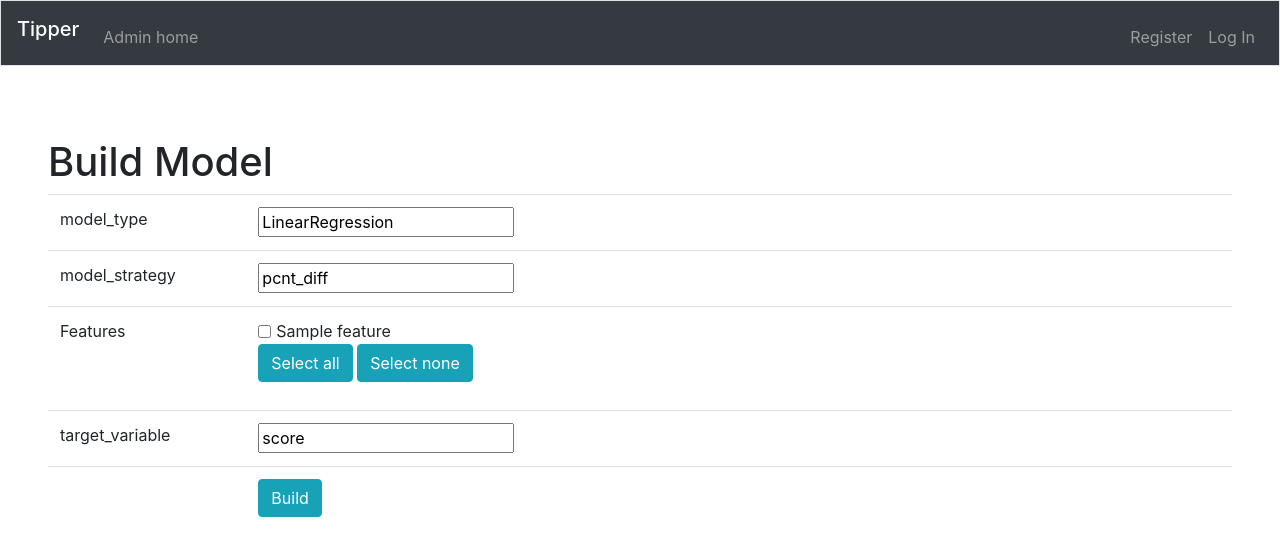
After one commit to mitchmike/tipper-api, a Python web app: template api/templates/admin/model_build.html in a window 1280 px wide. The commit adds this page. Shown: the top 556 px of the page. Run offline with Jinja, Linux system fonts and the light colour scheme; the template is opened without the code that fills it: most values are stand-ins (such as "Sample title", 1, 10 or a date in 2020).

Commit message:
fill out model management page

```diff
--- /dev/null
+++ b/api/templates/admin/model_build.html
@@ -0,0 +1,92 @@
+{% extends 'base.html' %}
+
+{% block header %}
+    <h1>{% block title %}Build Model{% endblock %}</h1>
+{% endblock %}
+
+{% block content %}
+    <form method="post" autocomplete="off">
+        <input autocomplete="false" name="hidden" type="text" style="display:none;">
+        <table class="table table-hover">
+            <tr>
+                <td>
+                    <div class="row">
+                        <legend class="col-form-label col-sm-2 pt-0">model_type</legend>
+                        <div class="col-sm"><input name="model_type" type="text" id="model_type"
+                                                   value="LinearRegression"/></div>
+                    </div>
+                </td>
+            </tr>
+            <tr>
+                <td>
+                    <div class="row">
+                        <legend class="col-form-label col-sm-2 pt-0">model_strategy</legend>
+                        <div class="col-sm"><input name="model_strategy" type="text" id="model_strategy"
+                                                   value="pcnt_diff"/></div>
+                    </div>
+                </td>
+            </tr>
+            <tr>
+                <td>
+                    <fieldset class="form-group">
+                        <div class="row">
+                            <legend class="col-form-label col-sm-2 pt-0">Features</legend>
+                            <div class="col-sm">
+                                {% for feature in features %}
+                                    <div class="form-check form-check-inline">
+                                        {% if feature in selected_features %}
+                                            <input checked class="form-check-input feature-check" name="feature"
+                                                   type="checkbox"
+                                                   value="{{ feature }}" id="{{ feature }}">
+                                        {% else %}
+                                            <input class="form-check-input feature-check" name="feature" type="checkbox"
+                                                   value="{{ feature }}" id="{{ feature }}">
+                                        {% endif %}
+                                        <label class="form-check-label" for="{{ feature }}">
+                                            {{ feature }}
+                                        </label>
+                                    </div>
+                                {% endfor %}
+                                <br/>
+                                <button type="button" id="selectAllBtn" class="btn btn-info">Select all</button>
+                                <button type="button" id="selectNoneBtn" class="btn btn-info">Select none</button>
+                            </div>
+                        </div>
+                    </fieldset>
+                </td>
+            </tr>
+            <tr>
+                <td>
+                    <div class="row">
+                        <legend class="col-form-label col-sm-2 pt-0">target_variable</legend>
+                        <div class="col-sm"><input name="target_variable" type="text" id="target_variable"
+                                                   value="score"/></div>
+                    </div>
+                </td>
+            </tr>
+            <tr>
+                <td>
+                    <div class="row">
+                        <legend class="col-form-label col-sm-2 pt-0"></legend>
+                        <div class="col-sm"><input class="btn btn-info" type="submit"
+                                                   formaction="{{ url_for('model_mgmt_api.build_model') }}"
+                                                   value="Build"></div>
+                    </div>
+                </td>
+            </tr>
+        </table>
+        <div>
+
+        </div>
+    </form>
+    <script>
+        $('#selectAllBtn').click(function () {
+            $('.feature-check').attr('checked', true)
+        })
+        $('#selectNoneBtn').click(function () {
+            $('.feature-check').attr('checked', false)
+        })
+
+
+    </script>
+{% endblock %}
--- a/predictions/ResultPredictor.py
+++ b/predictions/ResultPredictor.py
@@ -58,7 +58,7 @@ class ResultPredictor:
                     LOGGER.error(e.strerror)
         if model is None:
             # TODO as last resort, build a new model (warn user of time required?)
-            model = ModelBuilder(self.session, "LinearRegression", self.features, self.target_variable).build()
+            model = ModelBuilder(self.session, "LinearRegression", "pcnt_diff", self.features, self.target_variable).build()
             new_model = True
         if model is not None:
             t = model.predict(X_team.append(X_team.agg(['mean'])).loc[['mean']])[0]
--- a/predictions/testscripts/model_build_test.py
+++ b/predictions/testscripts/model_build_test.py
@@ -38,7 +38,7 @@ def scores_for_different_feature_counts():
             skip = round(random() * step)
             index = index + skip
             features = combos[index]
-            score = ModelBuilder(session, "LinearRegression", list(features), 'score').build()
+            score = ModelBuilder(session, "LinearRegression", "pcnt_diff", list(features), 'score').build()
             scores.append(score)
         avg_score = sum(scores) / samplesize
         result = {
```
Also changed, not shown: api/route/model_mgmt_api.py (+29 -7 lines), api/schema/ml_model_schema.py (added, +10 -0 lines), api/templates/admin/model_management.html (+13 -9 lines), predictions/ModelBuilder.py (+18 -8 lines).
